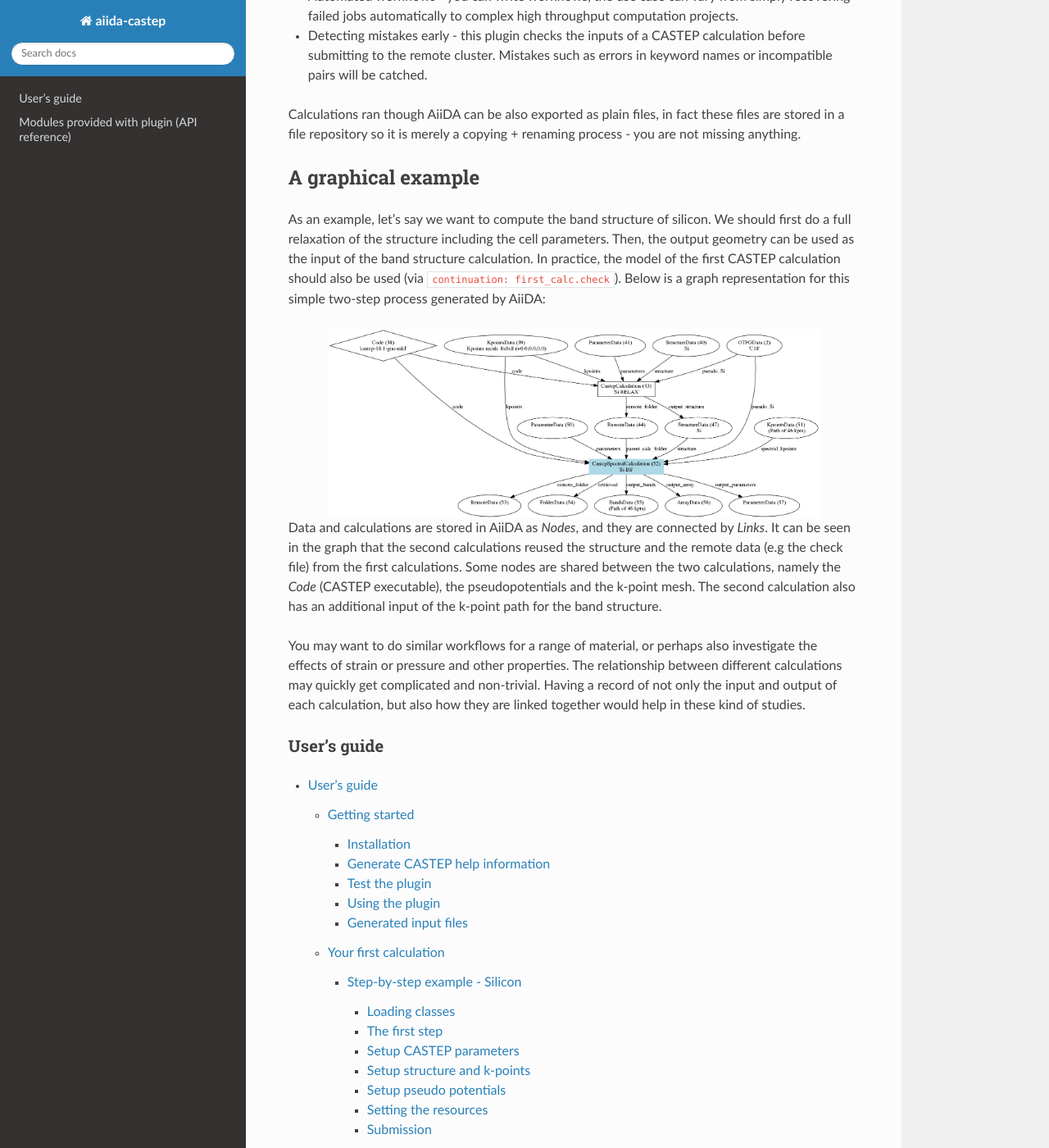
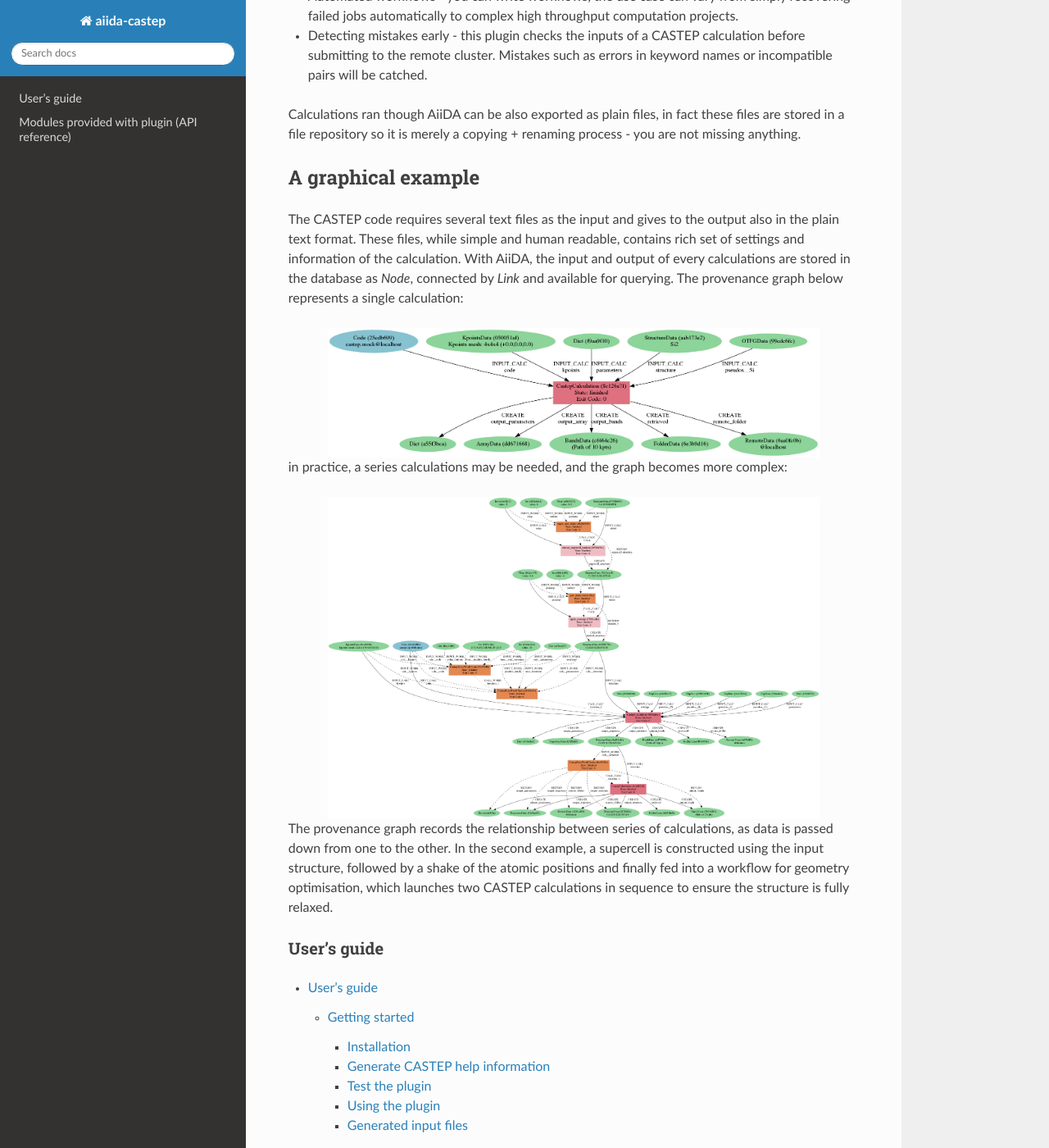
Before and after one commit to zhubonan/aiida-castep, a Sphinx documentation site: the page built from docs/source/index.rst, in a window 1280 px wide and 1400 px high, scrolled down 1060 px. Shown: the whole window at 82% size. Built offline with Sphinx 7.4.7 and the Read the Docs theme 2.0.0, drawn with Linux system fonts in a browser that asks for light colours; the version number could not be read and is left out.

```diff
--- a/docs/source/index.rst
+++ b/docs/source/index.rst
@@ -63,27 +63,26 @@ file repository so it is merely a copying + renaming process - you are not missi
 A graphical example
 ===================
 
-As an example, let's say we want to compute the band structure of silicon. We should first do a
-full relaxation of the structure including the cell parameters.
-Then, the output geometry can be used as the input of the band structure calculation.
-In practice, the model of the first CASTEP calculation should also be used (via ``continuation: first_calc.check``).
-Below is a graph representation for this simple two-step process generated by AiiDA:
+The CASTEP code requires several text files as the input and gives to the output also in the plain text format.
+These files, while simple and human readable, contains rich set of settings and information of the calculation.
+With AiiDA, the input and output of every calculations are stored in the database as *Node*, connected by *Link* and
+available for querying.
+The provenance graph below represents a single calculation:
 
 .. figure:: images/Si_bs_example.png
     :width: 600px
     :align: center
 
-Data and calculations are stored in AiiDA as *Nodes*, and they are connected by *Links*.
-It can be seen in the graph that the second calculations reused the structure and the remote data (e.g the check file)
-from the first calculations. Some nodes are shared between the two calculations, namely the *Code* (CASTEP executable),
-the pseudopotentials and the k-point mesh. The second calculation also has an additional input of the k-point
-path for the band structure.
+in practice, a series calculations may be needed, and the graph becomes more complex:
 
-You may want to do similar workflows for a range of material, or perhaps
-also investigate the effects of strain or pressure and other properties.
-The relationship between different calculations may quickly get complicated and non-trivial.
-Having a record of not only the input and output of each calculation,
-but also how they are linked together would help in these kind of studies.
+.. figure:: images/calc_series_example.png
+    :width: 600px
+    :align: center
+
+The provenance graph records the relationship between series of calculations, as data is passed down from one to the other.
+In the second example, a supercell is constructed using the input structure, followed by a shake of the
+atomic positions and finally fed into a workflow for geometry optimisation, which launches two CASTEP calculations in
+sequence to ensure the structure is fully relaxed.
 
 
 User's guide
```
Also changed, not shown: CHANGELOG.md (+45 -34 lines), README.md (+15 -9 lines), docs/source/images/Si_bs_example.png, docs/source/images/calc_series_example.png (added).
